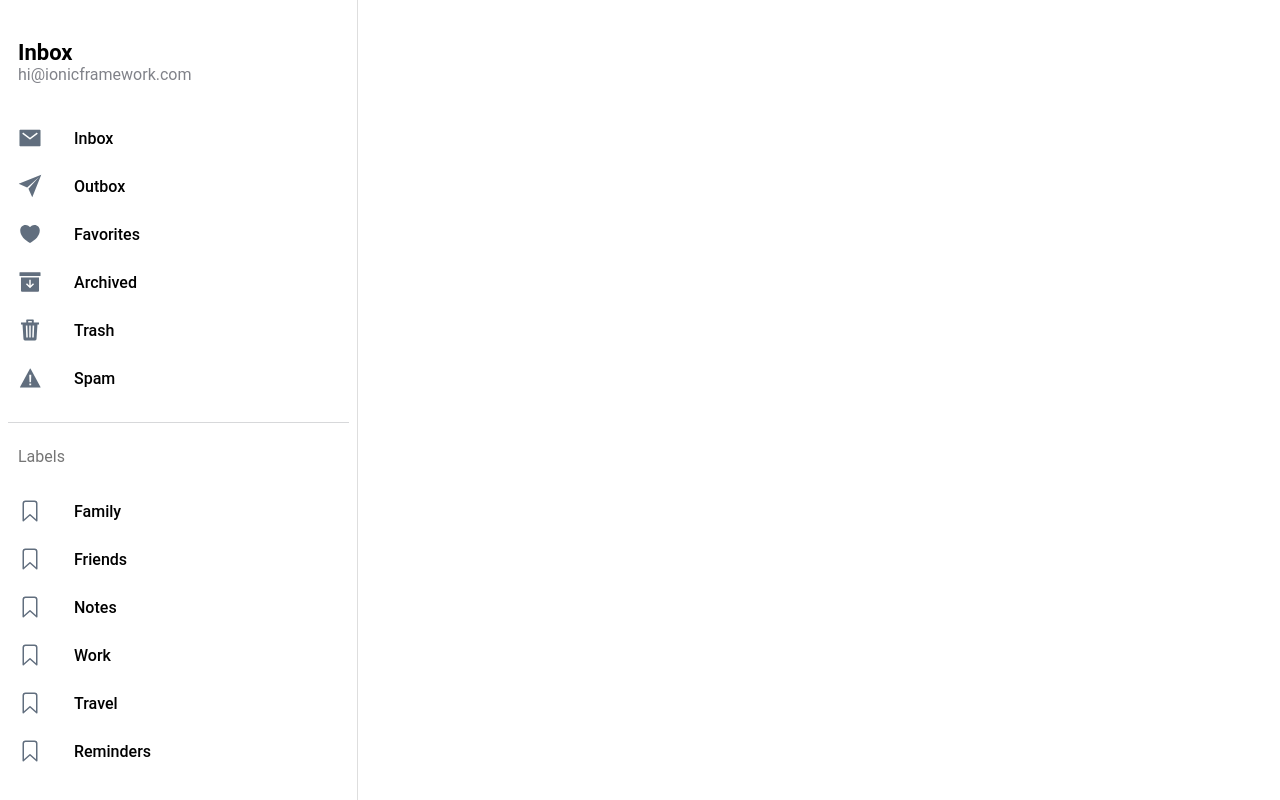
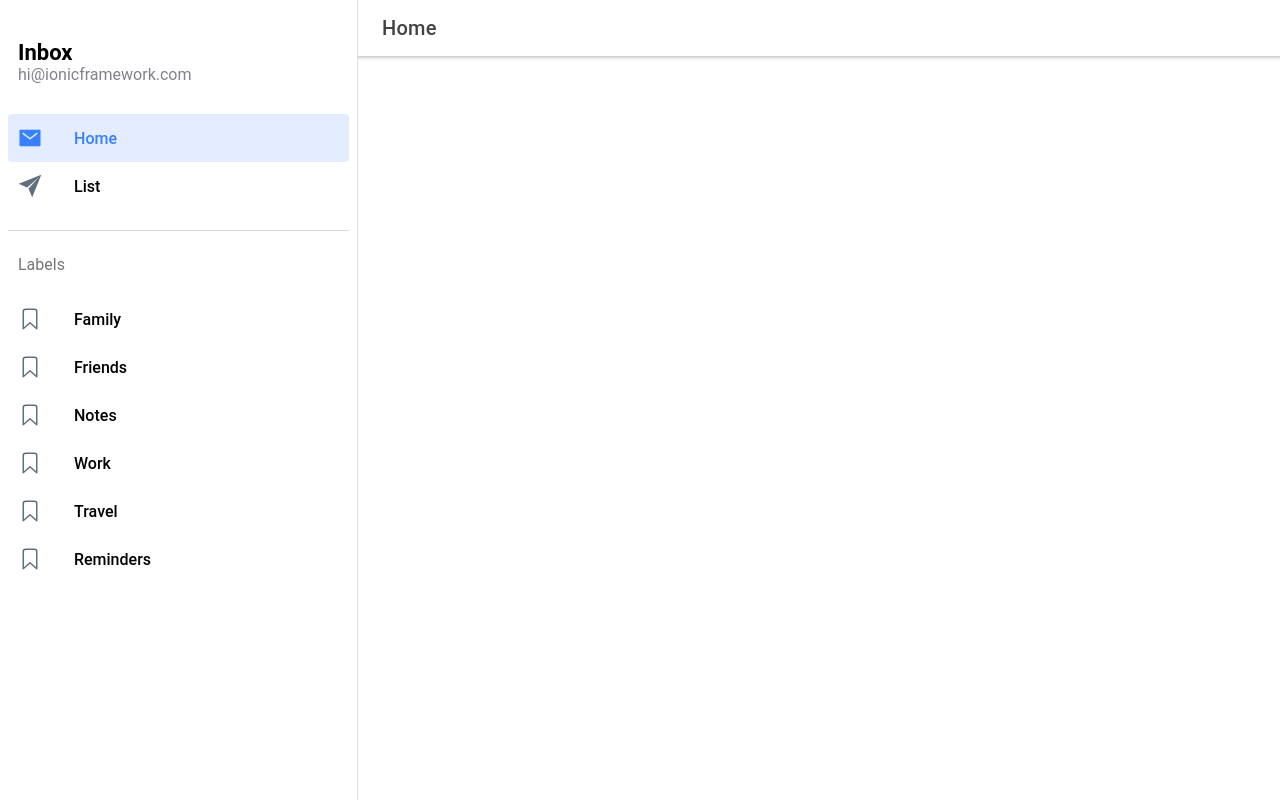
Before and after one commit to Ktsirakos/yoobic-assignment, a React (Create React App) app in the folder yoobic-hiring-ionic/: page /home in a window 1280 px wide. Built offline with nearby package versions, Linux system fonts and the light colour scheme.

Commit message:
Added 2 pages and axios
Added 2 pages (Home and List) which will be used for demoing the application. Axios will be used for the request

```diff
--- a/yoobic-hiring-ionic/package.json
+++ b/yoobic-hiring-ionic/package.json
@@ -14,6 +14,7 @@
     "@types/react-dom": "^16.9.4",
     "@types/react-router": "^5.1.4",
     "@types/react-router-dom": "^5.1.3",
+    "axios": "^0.20.0",
     "ionicons": "^5.0.0",
     "react": "^16.13.0",
     "react-dom": "^16.13.0",
--- a/yoobic-hiring-ionic/src/App.tsx
+++ b/yoobic-hiring-ionic/src/App.tsx
@@ -1,5 +1,6 @@
 import Menu from './components/Menu';
-import Page from './pages/Page';
+import Home from './pages/Home/Home';
+import List from './pages/List/List';
 import React from 'react';
 import { IonApp, IonRouterOutlet, IonSplitPane } from '@ionic/react';
 import { IonReactRouter } from '@ionic/react-router';
@@ -32,8 +33,9 @@
         <IonSplitPane contentId="main">
           <Menu />
           <IonRouterOutlet id="main">
-            <Route path="/page/:name" component={Page} exact />
-            <Redirect from="/" to="/page/Inbox" exact />
+            <Route path="/home" component={Home} exact />
+            <Route path="/list" component={List} exact />
+            <Redirect from="/" to="/home" exact />
           </IonRouterOutlet>
         </IonSplitPane>
       </IonReactRouter>
--- a/yoobic-hiring-ionic/src/components/Menu.tsx
+++ b/yoobic-hiring-ionic/src/components/Menu.tsx
@@ -24,41 +24,17 @@
 
 const appPages: AppPage[] = [
   {
-    title: 'Inbox',
-    url: '/page/Inbox',
+    title: 'Home',
+    url: '/home',
     iosIcon: mailOutline,
     mdIcon: mailSharp
   },
   {
-    title: 'Outbox',
-    url: '/page/Outbox',
+    title: 'List',
+    url: '/list',
     iosIcon: paperPlaneOutline,
     mdIcon: paperPlaneSharp
   },
-  {
-    title: 'Favorites',
-    url: '/page/Favorites',
-    iosIcon: heartOutline,
-    mdIcon: heartSharp
-  },
-  {
-    title: 'Archived',
-    url: '/page/Archived',
-    iosIcon: archiveOutline,
-    mdIcon: archiveSharp
-  },
-  {
-    title: 'Trash',
-    url: '/page/Trash',
-    iosIcon: trashOutline,
-    mdIcon: trashSharp
-  },
-  {
-    title: 'Spam',
-    url: '/page/Spam',
-    iosIcon: warningOutline,
-    mdIcon: warningSharp
-  }
 ];
 
 const labels = ['Family', 'Friends', 'Notes', 'Work', 'Travel', 'Reminders'];
--- /dev/null
+++ b/yoobic-hiring-ionic/src/pages/Home/Home.tsx
@@ -0,0 +1,29 @@
+import { IonButtons, IonContent, IonHeader, IonMenuButton, IonPage, IonTitle, IonToolbar } from '@ionic/react';
+import React from 'react';
+import './Home.css';
+
+const Home: React.FC = () => {
+
+    return (
+        <IonPage>
+            <IonHeader>
+                <IonToolbar>
+                    <IonButtons slot="start">
+                        <IonMenuButton />
+                    </IonButtons>
+                    <IonTitle>Home</IonTitle>
+                </IonToolbar>
+            </IonHeader>
+
+            <IonContent fullscreen>
+                <IonHeader collapse="condense">
+                    <IonToolbar>
+                        <IonTitle size="large">Home</IonTitle>
+                    </IonToolbar>
+                </IonHeader>
+            </IonContent>
+        </IonPage>
+    );
+};
+
+export default Home;
--- /dev/null
+++ b/yoobic-hiring-ionic/src/pages/List/List.tsx
@@ -0,0 +1,27 @@
+import { IonButtons, IonContent, IonHeader, IonMenuButton, IonPage, IonTitle, IonToolbar } from '@ionic/react';
+import React from 'react';
+import { useParams } from 'react-router';
+import './List.css';
+
+const List: React.FC = () => {
+
+    const { name } = useParams<{ name: string; }>();
+
+    return (
+        <IonPage>
+            <IonHeader>
+                <IonToolbar>
+                    <IonButtons slot="start">
+                        <IonMenuButton />
+                    </IonButtons>
+                    <IonTitle>List</IonTitle>
+                </IonToolbar>
+            </IonHeader>
+
+            <IonContent fullscreen>
+            </IonContent>
+        </IonPage>
+    );
+};
+
+export default List;
```
Also changed, not shown: yoobic-hiring-ionic/src/pages/Home/Home.css (added), yoobic-hiring-ionic/src/pages/List/List.css (added), 1 other file (tests, documents, lock files or other folders).
